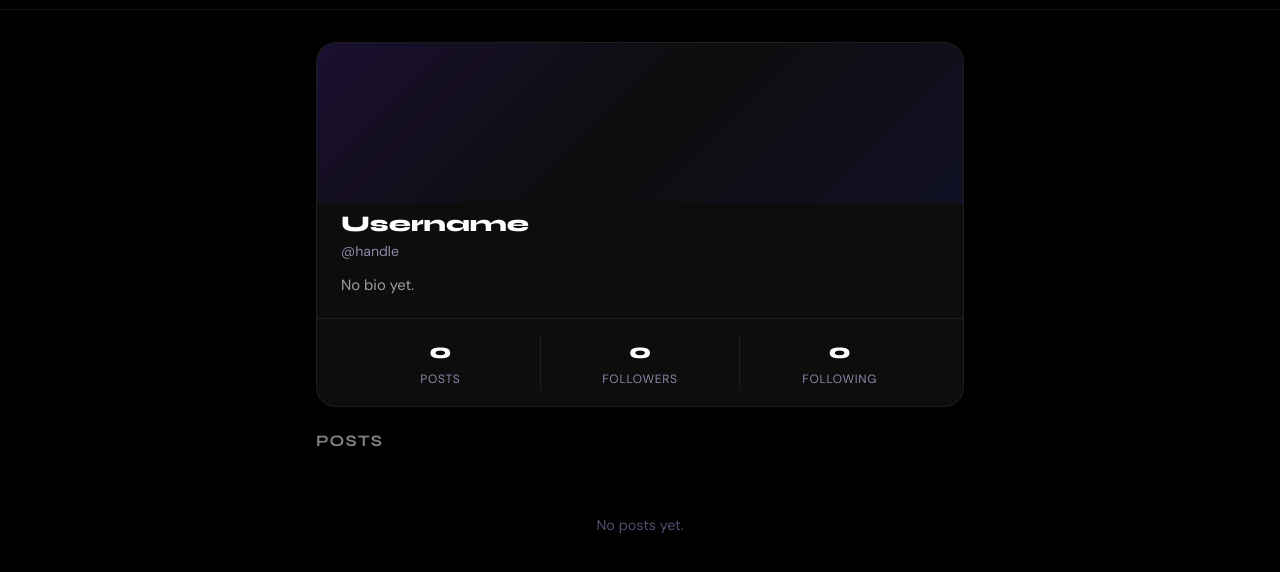
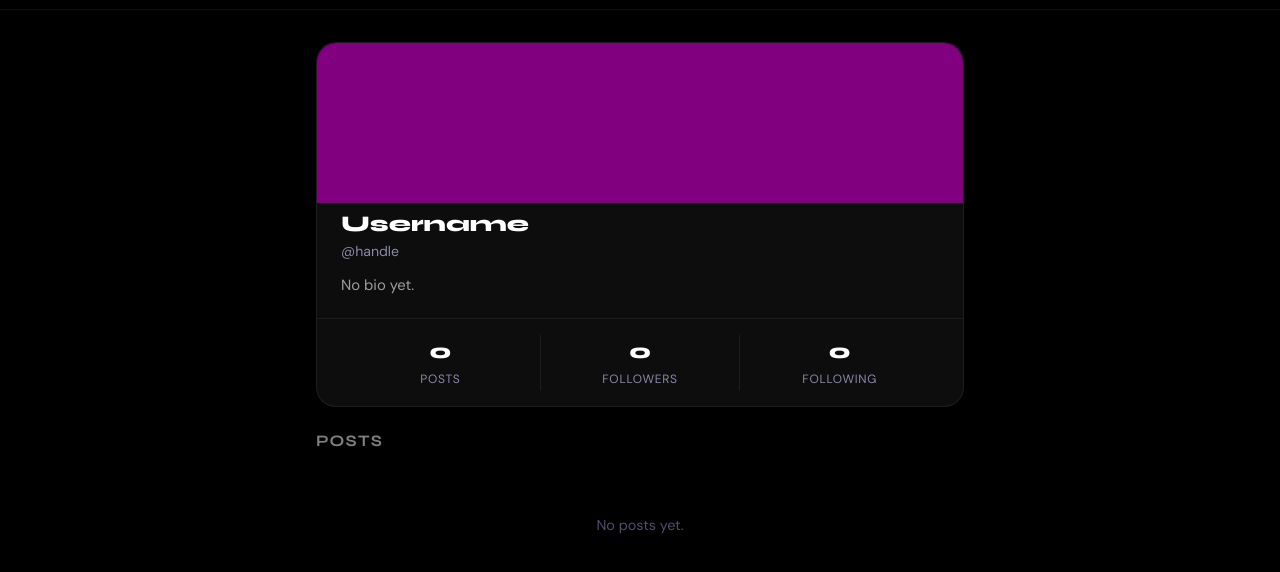
Before and after one commit to ademstiti/Web-Project, a plain HTML site: page profile.html in a window 1280 px wide. Shown: the part 50-622 px from the top of the page. Drawn offline with Linux system fonts and the light colour scheme.

Commit message:
Better profile background theme

```diff
--- a/css/profile.css
+++ b/css/profile.css
@@ -74,7 +74,7 @@
 .profile-cover {
   position: relative;
   height: 160px;
-  background: linear-gradient(135deg, #1a1030 0%, #0d0d0d 50%, #111126 100%);
+  background: purple;
   border-radius: 20px 20px 0 0;
 }
 
```
